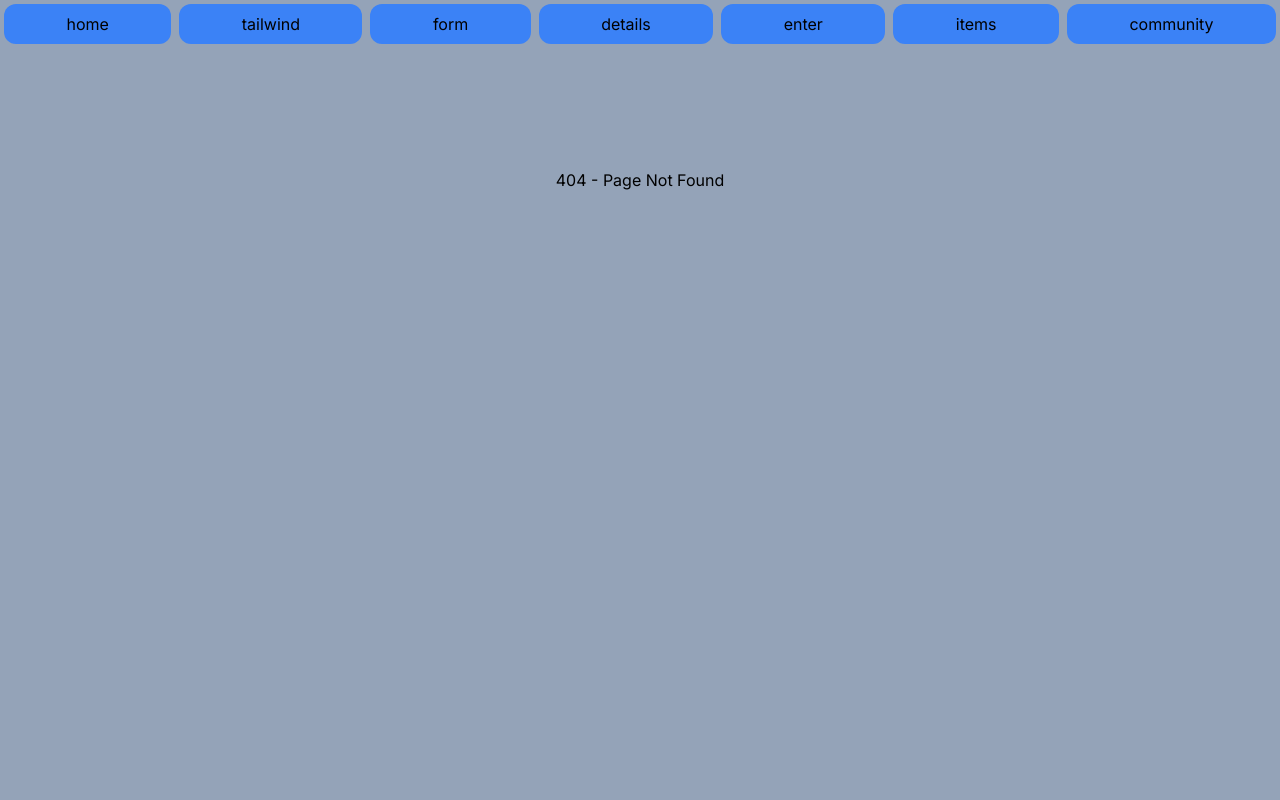
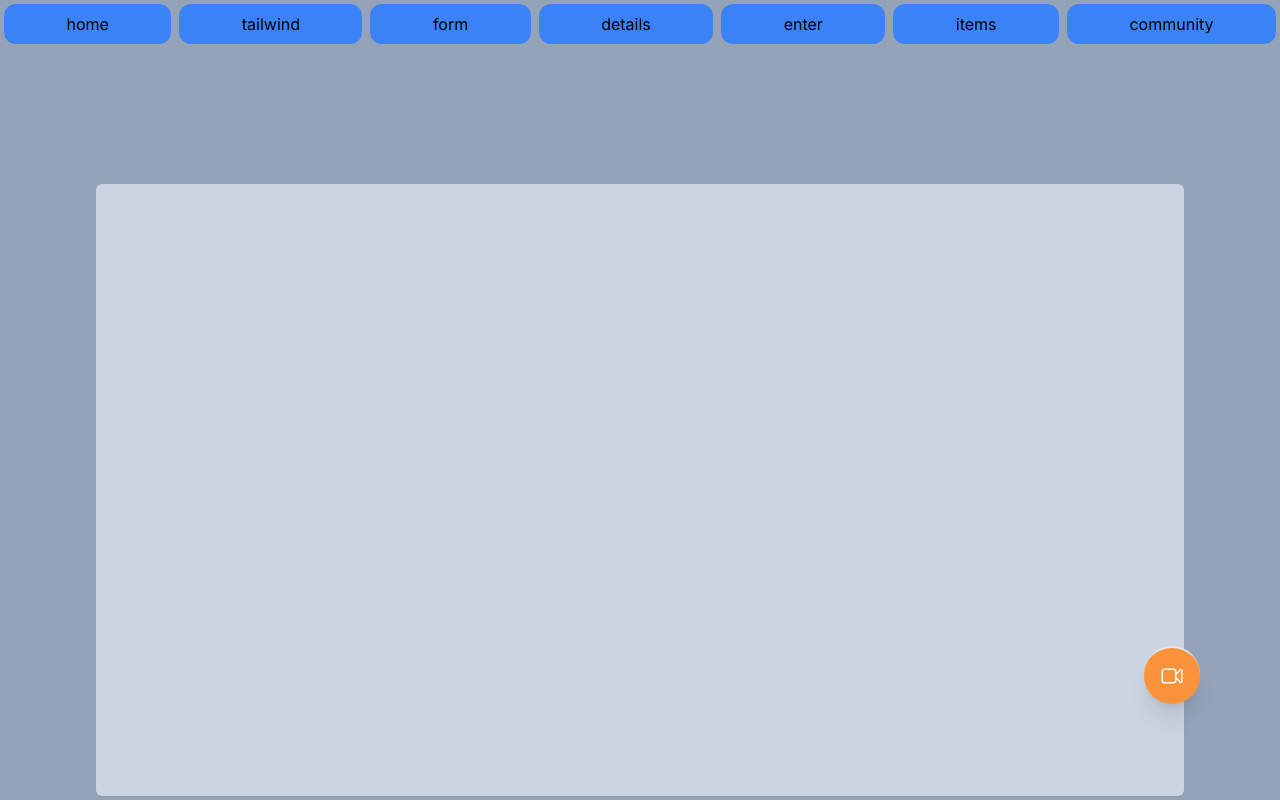
Before and after one commit to wonseok-han/edu-carrot-clone, a Next.js app: page /pages/tailwind/live in a window 1280 px wide. Before the commit this address had no page. Shown: the top 800 px of the page. Built offline with nearby package versions, Linux system fonts and the light colour scheme.

Commit message:
streams 페이지 추가

```diff
--- /dev/null
+++ b/app/pages/tailwind/live/page.tsx
@@ -0,0 +1,31 @@
+import type { NextPage } from "next";
+
+const Live: NextPage = () => {
+  return (
+    <div className="py-10 divide-y-2 space-y-4">
+      {[1, 2, 3, 4, 5].map((_, i) => (
+        <div key={i} className="pt-4 px-4">
+          <div className="w-full rounded-md shadow-sm bg-slate-300 aspect-video" />
+          <h3 className="text-gray-700 text-lg mt-2">Let's try potatos</h3>
+        </div>
+      ))}
+      <button className="fixed hover:bg-orange-500 cursor-pointer transition-colors bottom-24 right-20 shadow-xl bg-orange-400 rounded-full p-4 text-white border-tran">
+        <svg
+          xmlns="http://www.w3.org/2000/svg"
+          fill="none"
+          viewBox="0 0 24 24"
+          strokeWidth={1.5}
+          stroke="currentColor"
+          className="w-6 h-6"
+        >
+          <path
+            strokeLinecap="round"
+            d="M15.75 10.5l4.72-4.72a.75.75 0 011.28.53v11.38a.75.75 0 01-1.28.53l-4.72-4.72M4.5 18.75h9a2.25 2.25 0 002.25-2.25v-9a2.25 2.25 0 00-2.25-2.25h-9A2.25 2.25 0 002.25 7.5v9a2.25 2.25 0 002.25 2.25z"
+          />
+        </svg>
+      </button>
+    </div>
+  );
+};
+
+export default Live;
```
